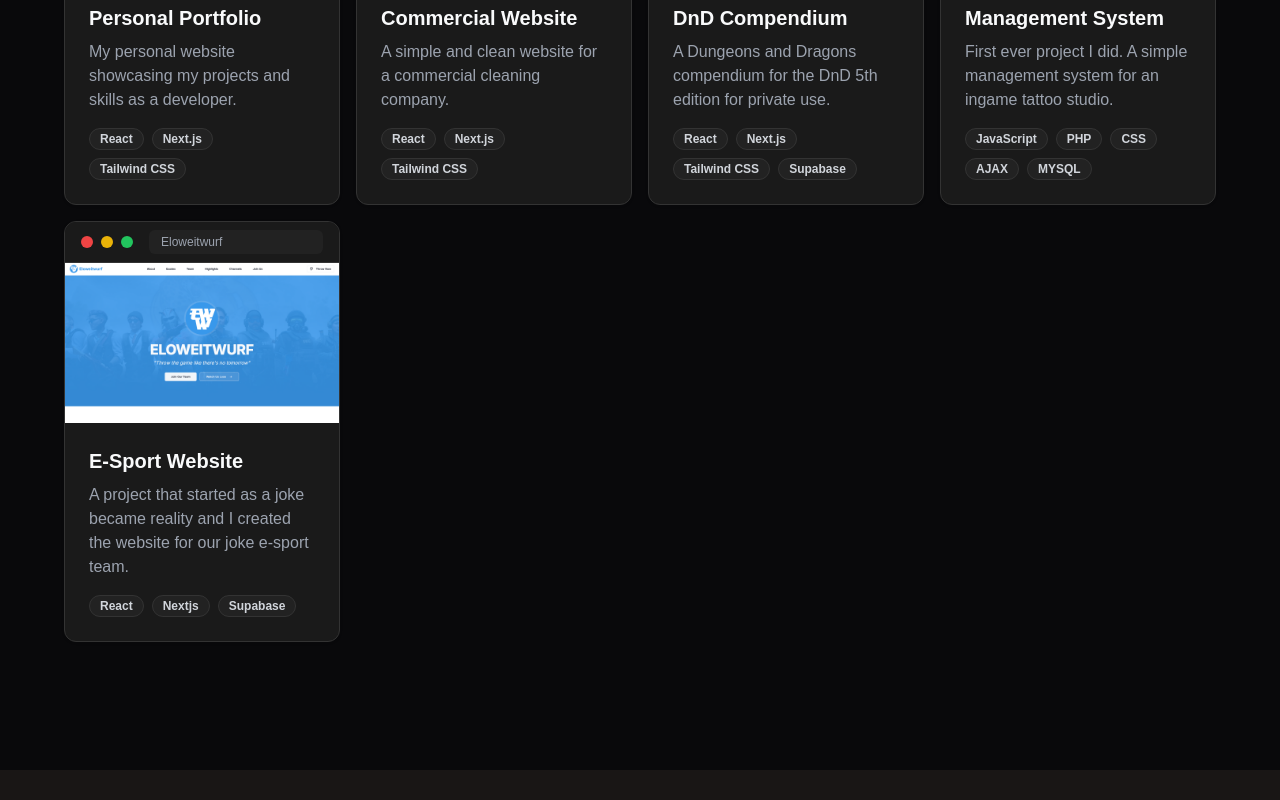
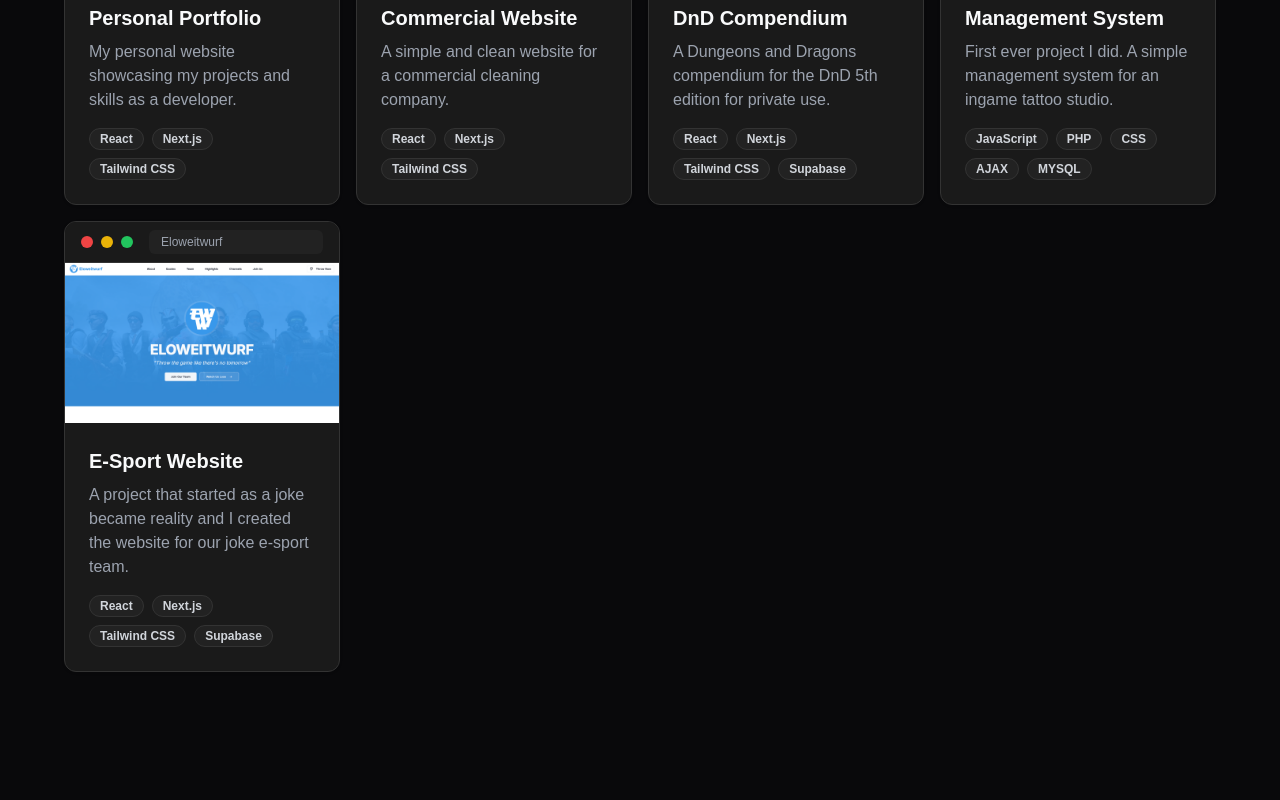
Before and after one commit to SirSebi/portfolio, a Next.js app: page / in a window 1280 px wide. Shown: the part 2914-3714 px from the top of the page. Before the commit the page ends 3684 px from the top, so only its background shows below. Built offline with nearby package versions, Linux system fonts and the light colour scheme; what tailwindcss-motion would draw is missing.

Commit message:
small fix to eloweitwurf

```diff
--- a/src/components/Projects.tsx
+++ b/src/components/Projects.tsx
@@ -52,7 +52,7 @@ export default function Projects() {
                             description="A project that started as a joke became reality and I created the website for our joke e-sport team."
                             imageUrl="/projects/eloweitwurf.png"
                             url="Eloweitwurf"
-                            technologies={[{ name: "React" }, { name: "Nextjs" }, { name: "Supabase" }]}
+                            technologies={[{ name: "React" }, { name: "Next.js" }, { name: "Tailwind CSS" }, { name: "Supabase" }]}
                         />
                     </div>
                     </BlurFade>
```
